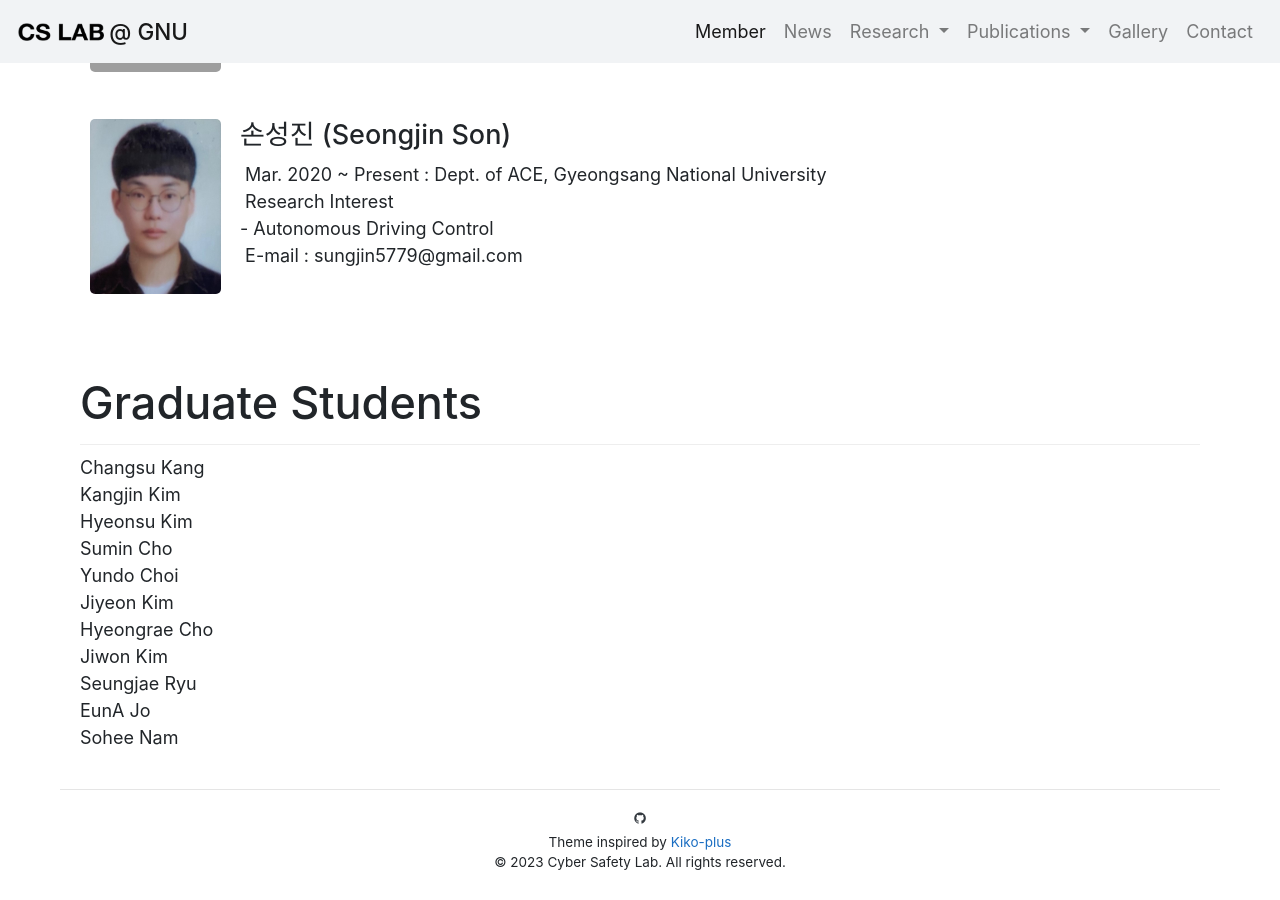
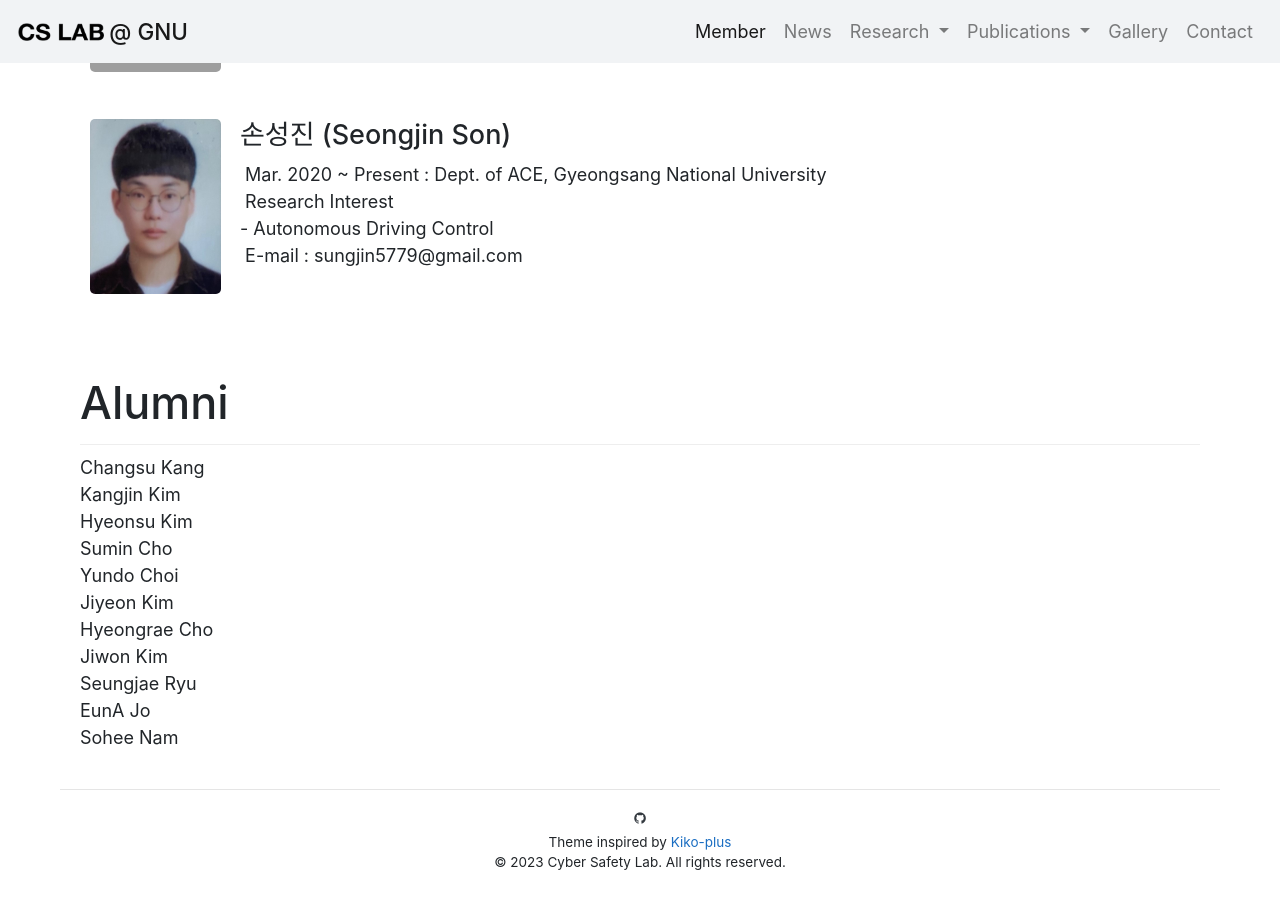
Before and after one commit to LEEJUH0/LEEJUH0.github.io, a Jekyll site: the page built from member/members.html, in a window 1280 px wide and 900 px high, scrolled down 3788 px. Built offline with Jekyll 4.4.1, drawn with Linux system fonts in a browser that asks for light colours; some web fonts are replaced; grey boxes are pictures that could not be loaded.

Commit message:
Update members.html

```diff
--- a/member/members.html
+++ b/member/members.html
@@ -312,7 +312,7 @@ permalink: /member/members/
 		</tr>
 	</table>
 	<br>
-	<h1>Graduate Students</h1>
+	<h1>Alumni</h1>
 	Changsu Kang<br>
 	Kangjin Kim<br>
 	Hyeonsu Kim<br>
```
